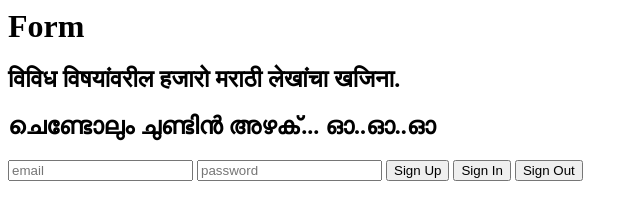
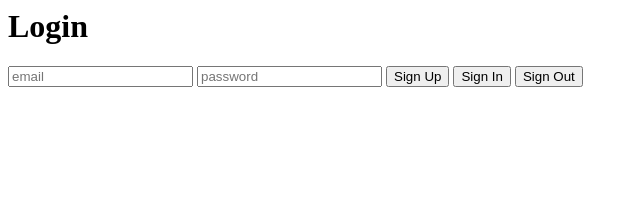
Before and after one commit to codebase-sys/FrontEnd, a plain HTML site: page index.html in a window 1280 px wide. Shown: the whole page, without its empty margins (0-640 px from the left). Drawn offline with Linux system fonts and the light colour scheme; no server answers.

Commit message:
Update index.html

```diff
--- a/index.html
+++ b/index.html
@@ -11,9 +11,7 @@
 
 </head>
 <body>
-  <h1> Form </h1>
-  <h2>विविध विषयांवरील हजारो मराठी लेखांचा खजिना.</h2>
-  <h2>ചെണ്ടോലും ചുണ്ടിൻ അഴക്... ഓ..ഓ..ഓ</h2>
+  <h1> Login </h1>
   <div id="formContainer">
   <input type="email" placeholder="email" id = "email"/>
   <input type="password" placeholder="password" id = "password"/>
```
